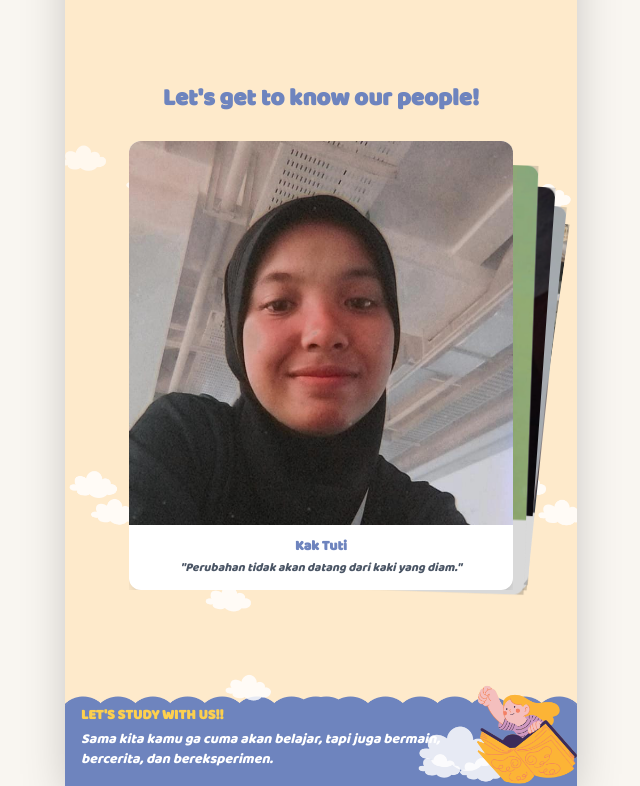
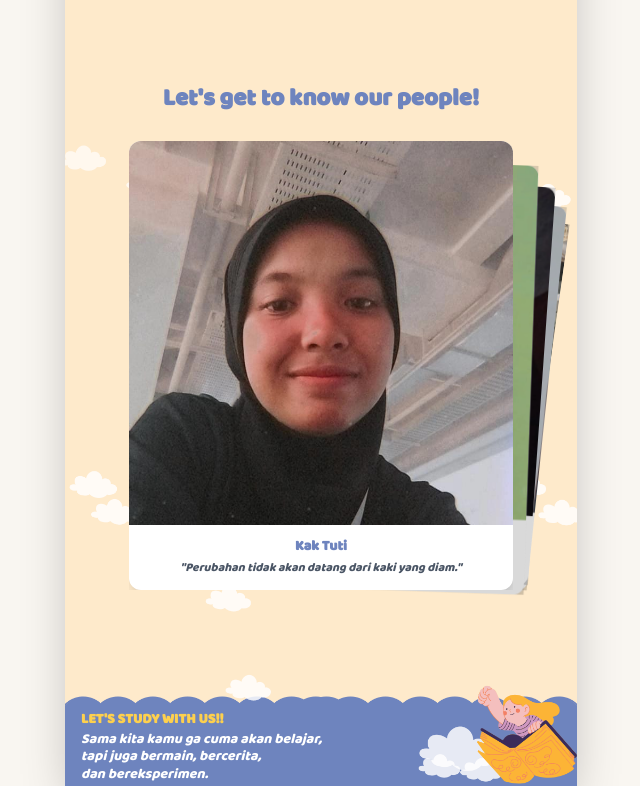
Before and after one commit to Cyrochrome/bimbel-alfa, a Next.js app: page /tentang-kami in a window 1280 px wide. Shown: the part 654-1440 px from the top of the page, without its empty margins (319-959 px from the left). Built offline with nearby package versions, Linux system fonts and the light colour scheme.

Commit message:
Minor Fix

```diff
--- a/src/components/Sections/TutorsSection.tsx
+++ b/src/components/Sections/TutorsSection.tsx
@@ -97,10 +97,14 @@ export default function TutorsSection() {
         </div>
 
         {/* Bottom-left callout */}
-        <div className="absolute bottom-4 left-4 text-white text-xs sm:text-sm max-w-xs sm:max-w-sm">
-          <p className="font-bold text-lightorange mb-1">LET&apos;S STUDY WITH US!!</p>
-          <p className="italic">
-            Sama kita kamu ga cuma akan belajar, tapi juga bermain, bercerita, dan bereksperimen.
+        <div className="absolute bottom-0.5 left-4 text-white text-xs sm:text-sm max-w-xs sm:max-w-sm">
+          <p className="font-bold text-lightorange mb-0.5">LET&apos;S STUDY WITH US!!</p>
+          <p className="italic leading-tight">
+            Sama kita kamu ga cuma akan belajar,
+            <br />
+            tapi juga bermain, bercerita,
+            <br />
+            dan bereksperimen.
           </p>
         </div>
       </div>
```
